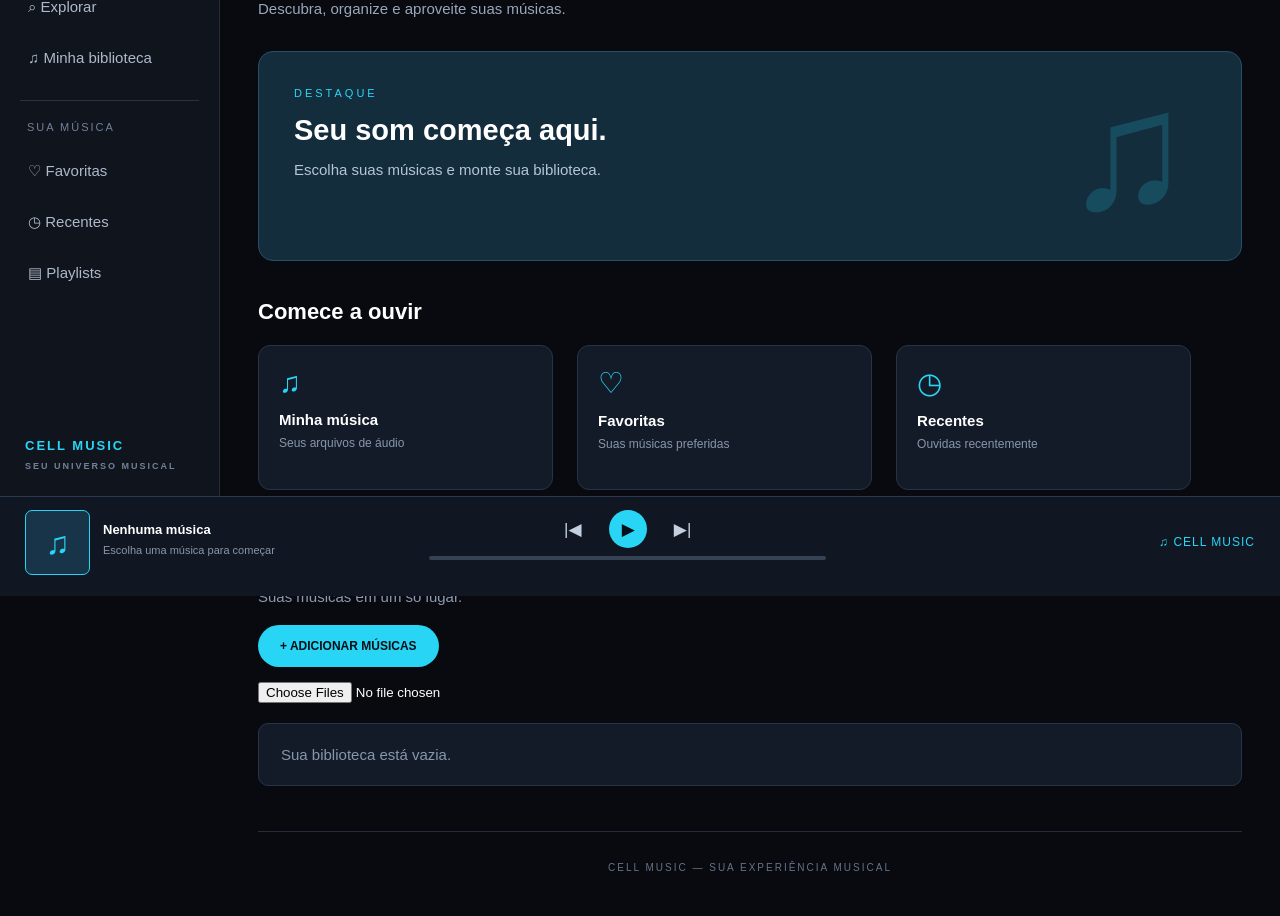
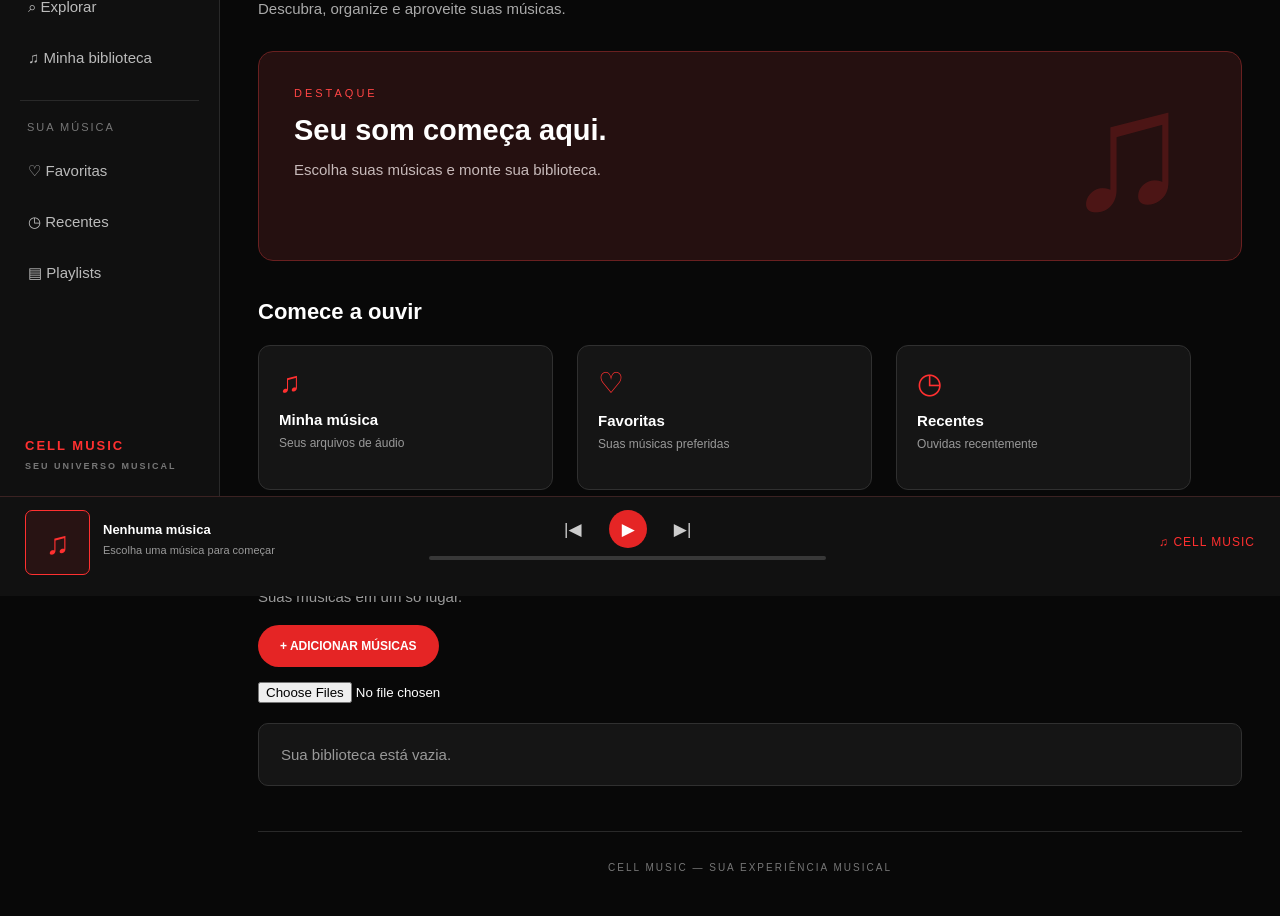
Before and after one commit to matheusvicthenzoborgrtgurski-dot/CELL-MUSIC, a plain HTML site: page web/index.html in a window 1280 px wide. Shown: the part 204-1120 px from the top of the page. Drawn offline with Linux system fonts and the light colour scheme.

Commit message:
Update color scheme and background styles in CSS

```diff
--- a/web/style.css
+++ b/web/style.css
@@ -5,14 +5,13 @@
     box-sizing: border-box;
 }
 
-html {
-    background: #080a0f;
+html, body {
+    background: #080808;
+    color: #ffffff;
+    font-family: Arial, Helvetica, sans-serif;
 }
 
 body {
-    background: #080a0f;
-    color: #ffffff;
-    font-family: Arial, Helvetica, sans-serif;
     font-size: 15px;
 }
 
@@ -27,8 +26,8 @@ body {
 .top {
     height: 75px;
     padding: 0 30px;
-    background: #10141d;
-    border-bottom: 1px solid #252d3b;
+    background: #111111;
+    border-bottom: 1px solid #292929;
     overflow: hidden;
 }
 
@@ -41,7 +40,7 @@ body {
 }
 
 .logo span {
-    color: #29d5f5;
+    color: #ff3030;
 }
 
 .search {
@@ -49,13 +48,13 @@ body {
     margin: 17px 0 0 55px;
     width: 390px;
     height: 42px;
-    background: #202735;
+    background: #242424;
     border-radius: 25px;
     padding: 0 15px;
 }
 
 .search span {
-    color: #29d5f5;
+    color: #ff3030;
     font-size: 24px;
     vertical-align: middle;
 }
@@ -73,7 +72,7 @@ body {
 .status {
     float: right;
     margin-top: 30px;
-    color: #29d5f5;
+    color: #ff4545;
     font-size: 11px;
     letter-spacing: 1px;
 }
@@ -87,12 +86,12 @@ body {
     bottom: 100px;
     width: 220px;
     padding: 25px 15px;
-    background: #10141d;
-    border-right: 1px solid #252d3b;
+    background: #101010;
+    border-right: 1px solid #292929;
 }
 
 .side-title {
-    color: #738198;
+    color: #777777;
     font-size: 11px;
     letter-spacing: 2px;
     margin: 10px 12px 15px;
@@ -102,23 +101,23 @@ body {
     padding: 14px 13px;
     margin-bottom: 5px;
     border-radius: 8px;
-    color: #aeb9ca;
+    color: #bbbbbb;
     cursor: pointer;
 }
 
 .side-item.selected {
-    background: #1b3445;
-    color: #29d5f5;
+    background: #351414;
+    color: #ff4545;
 }
 
 .side-item:hover,
 .side-item:focus {
-    background: #202b3b;
-    color: #29d5f5;
+    background: #292020;
+    color: #ff4545;
 }
 
 .side-divider {
-    border-top: 1px solid #293242;
+    border-top: 1px solid #292929;
     margin: 20px 5px;
 }
 
@@ -126,7 +125,7 @@ body {
     position: absolute;
     bottom: 25px;
     left: 25px;
-    color: #29d5f5;
+    color: #ff3030;
     font-size: 13px;
     font-weight: bold;
     letter-spacing: 2px;
@@ -134,7 +133,7 @@ body {
 
 .sidebar-bottom span {
     display: block;
-    color: #738198;
+    color: #777777;
     font-size: 9px;
     margin-top: 8px;
 }
@@ -152,7 +151,7 @@ body {
 }
 
 .small-title {
-    color: #29d5f5;
+    color: #ff3030;
     font-size: 11px;
     letter-spacing: 3px;
     margin-bottom: 13px;
@@ -164,7 +163,7 @@ body {
 }
 
 .welcome p:last-child {
-    color: #9aa7bb;
+    color: #aaaaaa;
     line-height: 1.6;
 }
 
@@ -176,8 +175,8 @@ body {
     padding: 35px;
     overflow: hidden;
     border-radius: 15px;
-    background: #142d3d;
-    border: 1px solid #24516a;
+    background: #251010;
+    border: 1px solid #692020;
 }
 
 .featured-info {
@@ -187,7 +186,7 @@ body {
 }
 
 .featured-info p {
-    color: #29d5f5;
+    color: #ff4545;
     font-size: 11px;
     letter-spacing: 3px;
     margin-bottom: 15px;
@@ -199,7 +198,7 @@ body {
 }
 
 .featured-info span {
-    color: #b4c6d5;
+    color: #c7baba;
     line-height: 1.5;
 }
 
@@ -207,7 +206,7 @@ body {
     position: absolute;
     right: 50px;
     top: 0;
-    color: #29d5f5;
+    color: #ff3030;
     font-size: 170px;
     opacity: 0.18;
 }
@@ -232,20 +231,20 @@ body {
     padding: 20px;
     margin-right: 2%;
     margin-bottom: 12px;
-    background: #141b28;
-    border: 1px solid #273448;
+    background: #151515;
+    border: 1px solid #303030;
     border-radius: 12px;
     cursor: pointer;
 }
 
 .quick-card:hover,
 .quick-card:focus {
-    border-color: #29d5f5;
-    background: #19283a;
+    border-color: #ff3030;
+    background: #211414;
 }
 
 .quick-icon {
-    color: #29d5f5;
+    color: #ff3030;
     font-size: 29px;
     margin-bottom: 12px;
 }
@@ -256,7 +255,7 @@ body {
 }
 
 .quick-card p {
-    color: #8796aa;
+    color: #999999;
     font-size: 12px;
 }
 
@@ -271,7 +270,7 @@ body {
 }
 
 .section-heading p {
-    color: #8d9bb0;
+    color: #999999;
     margin-top: 8px;
 }
 
@@ -281,8 +280,8 @@ body {
 
 .upload-button {
     display: inline-block;
-    background: #29d5f5;
-    color: #071018;
+    background: #e52525;
+    color: white;
     padding: 14px 22px;
     border-radius: 25px;
     font-size: 12px;
@@ -294,7 +293,7 @@ body {
     display: block;
     margin-top: 15px;
     max-width: 100%;
-    color: #ffffff;
+    color: white;
 }
 
 #playlist {
@@ -302,32 +301,32 @@ body {
 }
 
 .empty-message {
-    color: #8796aa;
-    background: #141b28;
+    color: #999999;
+    background: #151515;
     padding: 22px;
     border-radius: 10px;
-    border: 1px solid #273448;
+    border: 1px solid #303030;
 }
 
 .playlist-item {
-    background: #141b28;
-    border: 1px solid #273448;
+    background: #151515;
+    border: 1px solid #303030;
     border-radius: 9px;
     padding: 16px;
     margin-bottom: 9px;
-    color: #dce5f1;
+    color: #dddddd;
     cursor: pointer;
 }
 
 .playlist-item.selected {
-    border-color: #29d5f5;
-    color: #29d5f5;
-    background: #172a3a;
+    border-color: #ff3030;
+    color: #ff5555;
+    background: #241313;
 }
 
 .playlist-item:hover,
 .playlist-item:focus {
-    border-color: #29d5f5;
+    border-color: #ff3030;
 }
 
 /* PLAYER INFERIOR */
@@ -339,8 +338,8 @@ body {
     left: 0;
     width: 100%;
     height: 100px;
-    background: #111722;
-    border-top: 1px solid #2b394c;
+    background: #111111;
+    border-top: 1px solid #3b2222;
     padding: 13px 25px;
 }
 
@@ -354,8 +353,8 @@ body {
     float: left;
     width: 65px;
     height: 65px;
-    background: #173448;
-    border: 1px solid #29d5f5;
+    background: #281313;
+    border: 1px solid #ff3030;
     border-radius: 7px;
     text-align: center;
     line-height: 65px;
@@ -363,7 +362,7 @@ body {
 }
 
 .cover span {
-    color: #29d5f5;
+    color: #ff3030;
     font-size: 32px;
 }
 
@@ -379,7 +378,7 @@ body {
 }
 
 .track-info p {
-    color: #8796aa;
+    color: #999999;
     font-size: 11px;
 }
 
@@ -396,7 +395,7 @@ body {
 .controls button {
     background: transparent;
     border: 0;
-    color: #c4d0df;
+    color: #cccccc;
     padding: 7px 13px;
     margin: 0 5px;
     font-size: 17px;
@@ -405,12 +404,12 @@ body {
 
 .controls button:hover,
 .controls button:focus {
-    color: #29d5f5;
+    color: #ff3030;
 }
 
 #play {
-    background: #29d5f5;
-    color: #071018;
+    background: #e52525;
+    color: white;
     border-radius: 50%;
     width: 38px;
     height: 38px;
@@ -418,7 +417,7 @@ body {
 
 .progress {
     height: 4px;
-    background: #354254;
+    background: #383838;
     border-radius: 5px;
     margin: 8px auto 0;
     width: 85%;
@@ -428,12 +427,12 @@ body {
 .progress-line {
     width: 0%;
     height: 4px;
-    background: #29d5f5;
+    background: #ff3030;
 }
 
 .player-extra {
     float: right;
-    color: #29d5f5;
+    color: #ff3030;
     font-size: 12px;
     margin-top: 25px;
     letter-spacing: 1px;
@@ -446,8 +445,8 @@ body {
 /* RODAPE */
 
 footer {
-    border-top: 1px solid #252d3b;
-    color: #65748a;
+    border-top: 1px solid #292929;
+    color: #777777;
     font-size: 10px;
     text-align: center;
     padding: 30px 10px;
@@ -455,7 +454,7 @@ footer {
     letter-spacing: 2px;
 }
 
-/* TELAS MENORES */
+/* CELULAR */
 
 @media screen and (max-width: 750px) {
     .top {
@@ -487,7 +486,7 @@ footer {
         width: 100%;
         padding: 10px;
         border-right: 0;
-        border-bottom: 1px solid #252d3b;
+        border-bottom: 1px solid #292929;
     }
 
     .side-title,
```
